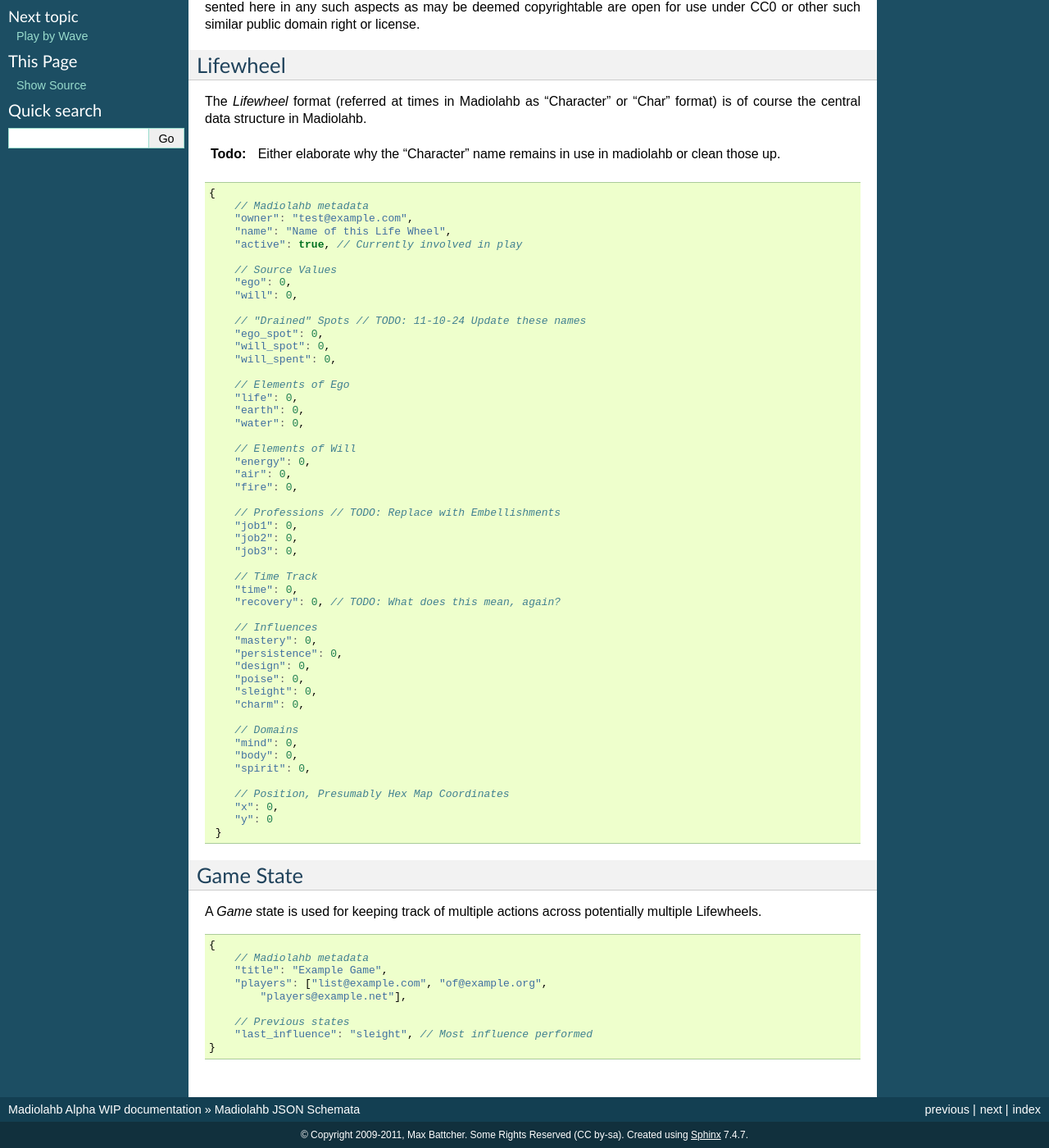
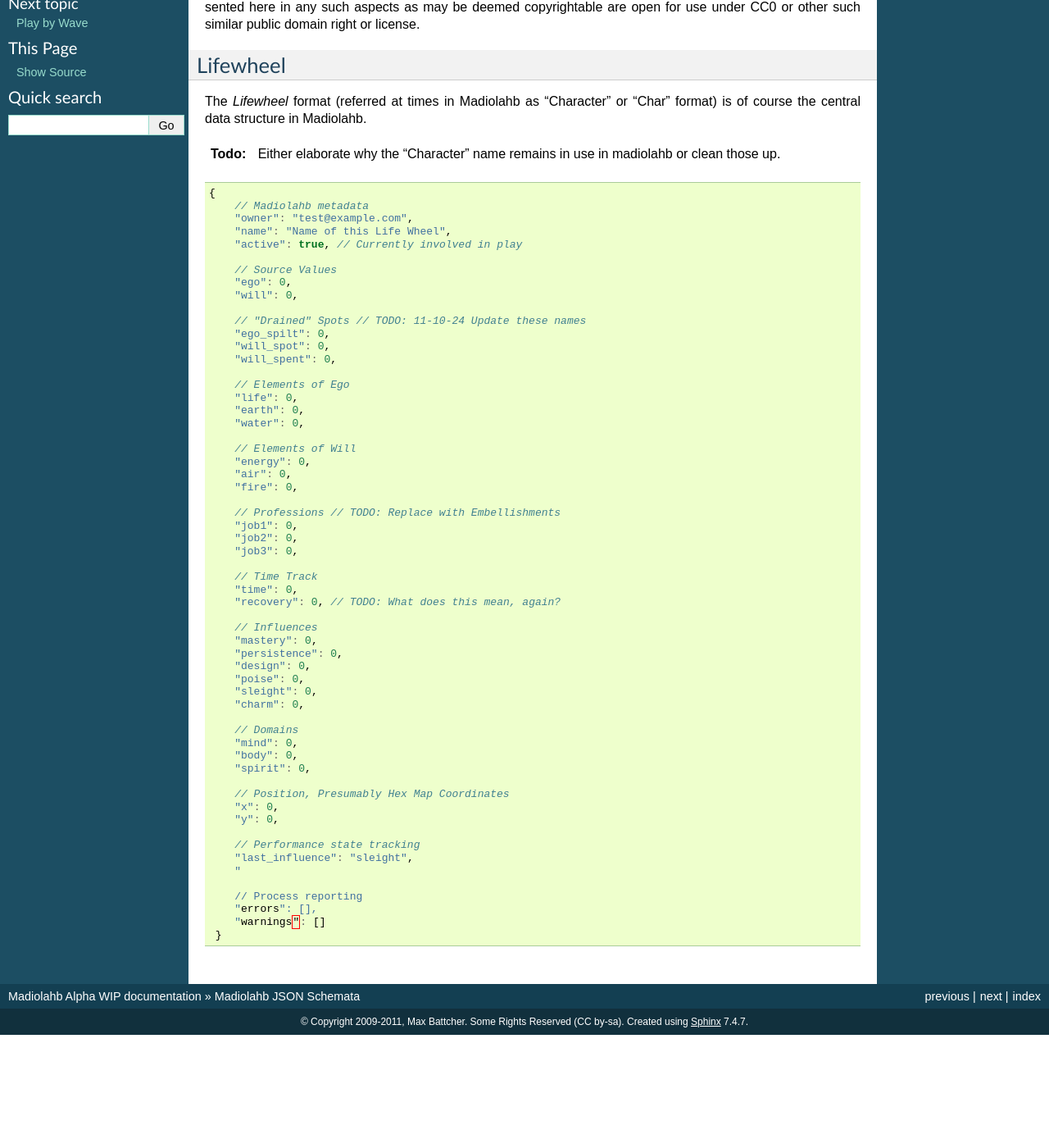
Before and after one commit to WorldMaker/madiolahb, a Sphinx documentation site: the page built from docs/source/json.rst, in a window 1280 px wide and 1400 px high, scrolled down 192 px. Shown: the whole window at 82% size. Built offline with Sphinx 7.4.7, drawn with Linux system fonts in a browser that asks for light colours; after the commit the page ends 1454 px from its top, so only the background shows below that.

Commit message:
Working more towards an understanding of what the new commands appear to be

```diff
--- a/docs/source/json.rst
+++ b/docs/source/json.rst
@@ -37,7 +37,7 @@ The *Lifewheel* format (referred at times in Madiolahb as "Character" or
        "will": 0,
 
        // "Drained" Spots // TODO: 11-10-24 Update these names
-       "ego_spot": 0,
+       "ego_spilt": 0,
        "will_spot": 0,
        "will_spent": 0,
 
@@ -75,25 +75,15 @@ The *Lifewheel* format (referred at times in Madiolahb as "Character" or
 
        // Position, Presumably Hex Map Coordinates
        "x": 0,
-       "y": 0
+       "y": 0,
+
+       // Performance state tracking
+       "last_influence": "sleight",
+       "
+
+       // Process reporting
+       "errors": [],
+       "warnings": []
     }
 
-Game State
-==========
-
-A *Game* state is used for keeping track of multiple actions across
-potentially multiple Lifewheels.
-
-.. sourcecode:: js
-
-   {
-       // Madiolahb metadata
-       "title": "Example Game",
-       "players": ["list@example.com", "of@example.org",
-           "players@example.net"],
-
-       // Previous states
-       "last_influence": "sleight", // Most influence performed
-   }
-
 .. vim: ai spell tw=72
```
Also changed, not shown: 1 other file.
